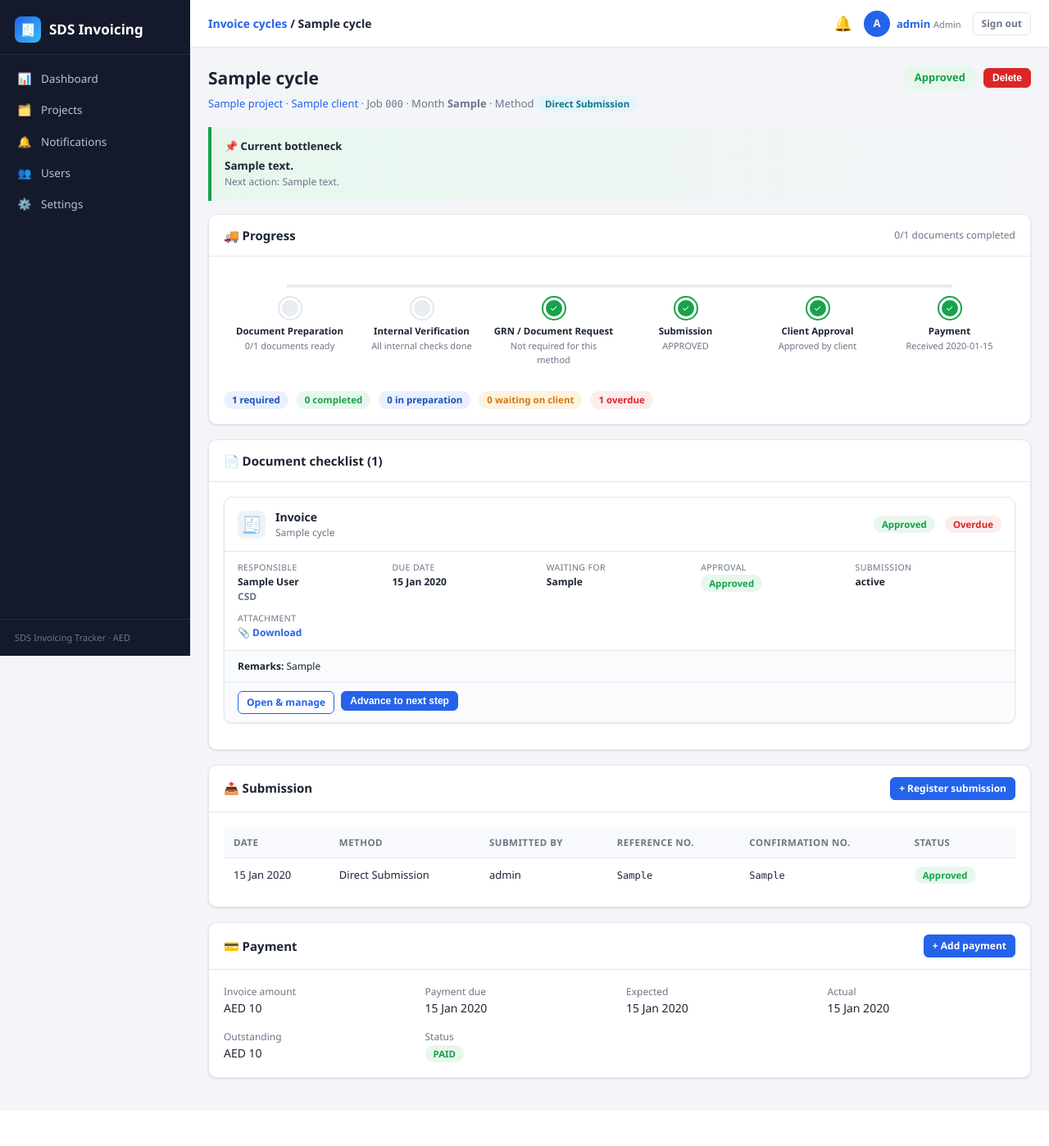
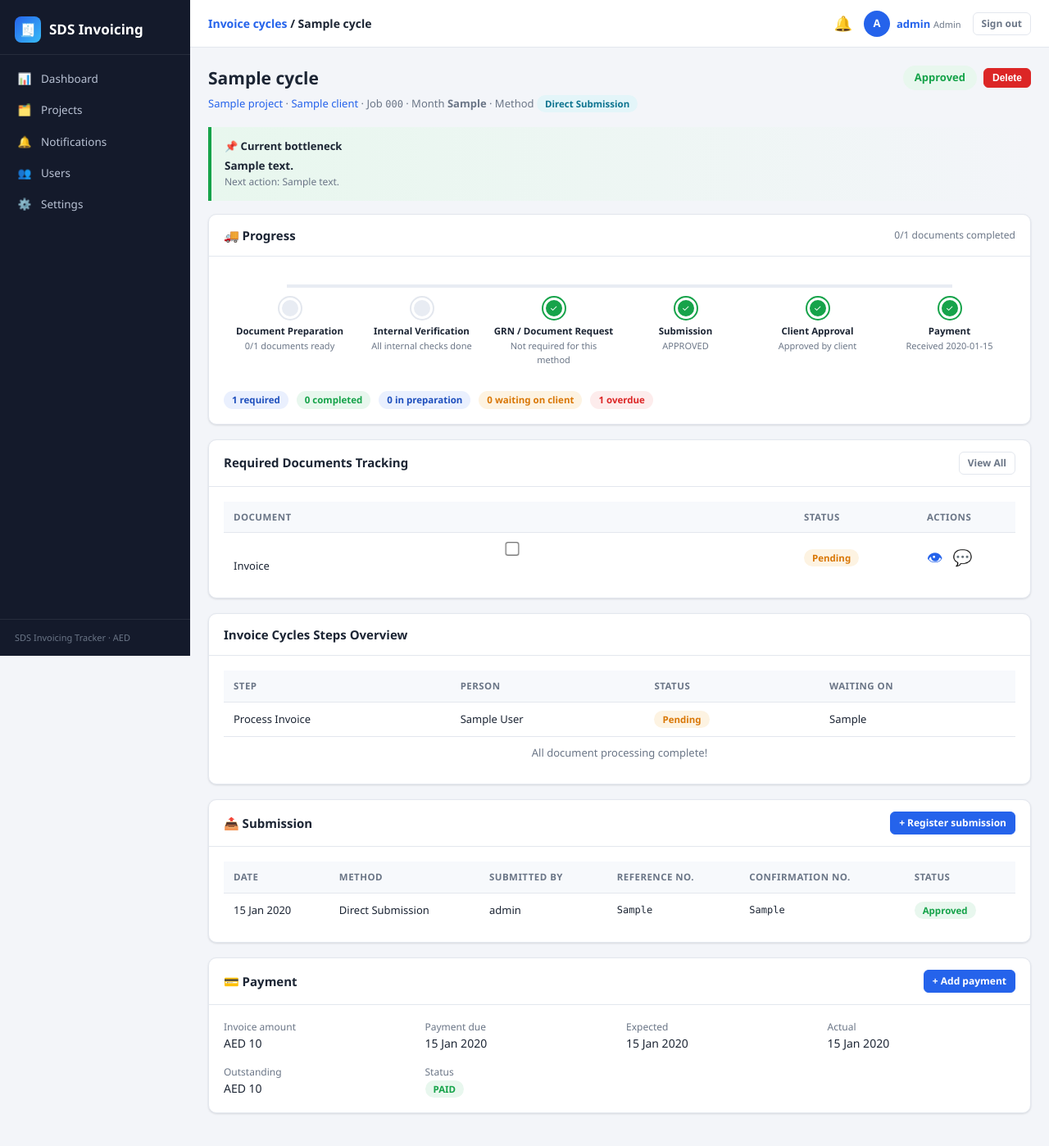
Before and after one commit to sgs-it/SDS-Invoicing, a Flask app: page /invoices/1 in a window 1280 px wide. Shown: the whole page at 82% size. Before the commit the page ends 1318 px from the top, so only its background shows below. Run offline with Flask 3, Linux system fonts and the light colour scheme; a user stored in the database is signed in; data comes from the database, SQL or seed files in the repository; tables that the repository leaves empty hold one stand-in row (values such as "Sample post"); data that the repository does not hold is empty.

Commit message:
Simplify document tracking to a checkbox and add steps overview

```diff
--- a/web/routes_invoices.py
+++ b/web/routes_invoices.py
@@ -353,6 +353,41 @@ def document_remove_attachment(doc_id):
     return redirect(url_for("invoices.document_detail", doc_id=doc.id))
 
 
+@bp.route("/documents/<int:doc_id>/quick-toggle", methods=["POST"])
+@login_required
+def document_quick_toggle(doc_id):
+    doc = db.get_or_404(CycleDocument, doc_id)
+    cycle = doc.cycle
+
+    completed = request.form.get("completed") == "1"
+    invoice_number = request.form.get("invoice_number", "").strip()
+
+    old_status = doc.status_code
+
+    if completed:
+        doc.status_code = "COMPLETED"
+        doc.completed_at = datetime.utcnow()
+        if invoice_number and doc.doc_type.code == "INV":
+            cycle.invoice_number = invoice_number
+        action = "Quick marked as completed"
+    else:
+        doc.status_code = "PREPARING"
+        doc.completed_at = None
+        action = "Quick marked as pending"
+
+    db.session.add(DocumentHistory(
+        cycle_document_id=doc.id, user_id=current_user.id,
+        action=action, from_status=old_status,
+        to_status=doc.status_code))
+
+    db.session.commit()
+    recompute_cycle(cycle)
+    db.session.commit()
+
+    flash(f"{doc.doc_type.name} updated.", "success")
+    return redirect(url_for("invoices.cycle_detail", cycle_id=cycle.id))
+
+
 # --------------------------------------------------------------------------- #
 # helpers
 # --------------------------------------------------------------------------- #
--- a/web/templates/invoice_cycle_detail.html
+++ b/web/templates/invoice_cycle_detail.html
@@ -63,51 +63,94 @@
 
 {# ------------------------------------------------ docs -------------------- #}
 <div class="card">
+  <div class="card-head" style="justify-content: space-between;">
+    <h3>Required Documents Tracking</h3>
+    <a href="#" class="btn ghost sm">View All</a>
+  </div>
+  <div class="card-body table-wrap">
+    <table class="tbl" style="margin-bottom: 0;">
+      <tr>
+        <th>Document</th>
+        <th style="width: 150px;">Status</th>
+        <th style="width: 120px;">Actions</th>
+      </tr>
+      {% for d in cycle.documents %}
+      <tr>
+        <td>
+          <form method="post" action="{{ url_for('invoices.document_quick_toggle', doc_id=d.id) }}" id="toggle_form_{{ d.id }}" style="display:inline;">
+            <input type="hidden" name="completed" value="{{ '0' if d.is_completed() else '1' }}">
+            {% if d.doc_type.code == 'INV' %}
+            <input type="hidden" name="invoice_number" id="inv_num_{{ d.id }}">
+            {% endif %}
+            <input type="checkbox" onchange="toggleDoc(this, '{{ d.id }}', '{{ d.doc_type.code }}')" {{ 'checked' if d.is_completed() else '' }} style="margin-right: 12px; transform: scale(1.3); cursor: pointer;">
+          </form>
+          <span style="font-weight: 500;">{{ d.doc_type.name }}</span>
+        </td>
+        <td>
+          {% if d.is_completed() %}
+          <span class="pill green">Completed</span>
+          {% else %}
+          <span class="pill amber">Pending</span>
+          {% endif %}
+        </td>
+        <td>
+          <div style="display: flex; gap: 12px;">
+            <a href="{{ url_for('invoices.document_detail', doc_id=d.id) }}" title="View / Manage"><span style="font-size: 1.2rem;">👁</span></a>
+            <a href="{{ url_for('invoices.document_detail', doc_id=d.id) }}#comments" title="Comments"><span style="font-size: 1.2rem;">💬</span></a>
+          </div>
+        </td>
+      </tr>
+      {% else %}
+      <tr><td colspan="3" class="empty">No required documents for this cycle.</td></tr>
+      {% endfor %}
+    </table>
+  </div>
+</div>
+
+<script>
+function toggleDoc(checkbox, docId, docCode) {
+    if (checkbox.checked && docCode === 'INV') {
+        const invNum = prompt("Enter invoice number(s) (optional):");
+        if (invNum !== null) {
+            document.getElementById('inv_num_' + docId).value = invNum;
+            document.getElementById('toggle_form_' + docId).submit();
+        } else {
+            checkbox.checked = false; // User cancelled
+        }
+    } else {
+        document.getElementById('toggle_form_' + docId).submit();
+    }
+}
+</script>
+
+<div class="card mt">
   <div class="card-head">
-    <h3>📄 Document checklist ({{ cycle.documents|length }})</h3>
+    <h3>Invoice Cycles Steps Overview</h3>
   </div>
-  <div class="card-body">
-    {% for d in cycle.documents %}
-    <div class="doc-card">
-      <div class="dc-head">
-        <div class="ic">{{ d.doc_type.icon }}</div>
-        <div class="t">
-          <div class="n">{{ d.doc_type.name }}</div>
-          <div class="m">{{ d.cycle.cycle_name }}</div>
-        </div>
-        <span class="pill {{ DOC_CSS(d.status_code) }}">{{ DOC_STATUS(d.status_code) }}</span>
-        {% if d.is_completed() %}<span class="pill green">✓ Completed</span>{% endif %}
-        {% if d.due_date and d.due_date < today and not d.is_completed() %}<span class="pill red">Overdue</span>{% endif %}
-      </div>
-      <div class="dc-body">
-        <div class="kv"><div class="k">Responsible</div>
-          <div class="v">{{ d.employee.name if d.employee else '—' }}<br>
-            <span class="muted small">{{ d.department.code if d.department else '' }}</span></div></div>
-        <div class="kv"><div class="k">Due date</div><div class="v">{{ d.due_date.strftime('%d %b %Y') if d.due_date else '—' }}</div></div>
-        <div class="kv"><div class="k">Waiting for</div><div class="v">{{ d.waiting_for or '—' }}</div></div>
-        <div class="kv"><div class="k">Approval</div><div class="v">
-          {% if d.approval_status == 'APPROVED' %}<span class="pill green">Approved</span>
-          {% elif d.approval_status == 'REJECTED' %}<span class="pill red">Rejected</span>
-          {% elif d.approval_status == 'PENDING' %}<span class="pill amber">Pending</span>
-          {% else %}<span class="pill grey">—</span>{% endif %}</div></div>
-        <div class="kv"><div class="k">Submission</div><div class="v">{{ d.submission_status or '—' }}</div></div>
-        <div class="kv"><div class="k">Attachment</div><div class="v">
-          {% if d.attachment_path %}
-            <a href="{{ url_for('invoices.document_attachment', doc_id=d.id) }}">📎 Download</a>
-          {% else %}—{% endif %}</div></div>
-      </div>
-      {% if d.remarks %}<div class="dc-foot"><span class="small"><b>Remarks:</b> {{ d.remarks[:160] }}</span></div>{% endif %}
-      <div class="dc-foot">
-        <a class="btn outline sm" href="{{ url_for('invoices.document_detail', doc_id=d.id) }}">Open & manage</a>
-        {% set nxt = d.current_step %}
-        {% if not d.is_completed() and (user_can_prepare(current_user, d.doc_type_id) or user_can_approve(current_user, d.doc_type_id)) %}
-        <form method="post" action="{{ url_for('invoices.document_advance', doc_id=d.id) }}" style="margin:0;">
-          <button class="btn sm" type="submit">Advance to next step</button>
-        </form>
+  <div class="card-body table-wrap">
+    <table class="tbl" style="margin-bottom: 0;">
+      <tr>
+        <th>Step</th>
+        <th>Person</th>
+        <th>Status</th>
+        <th>Waiting On</th>
+      </tr>
+      {% set pending_found = false %}
+      {% for d in cycle.documents %}
+        {% if not d.is_completed() and not pending_found %}
+          {% set pending_found = true %}
+          <tr>
+            <td>Process {{ d.doc_type.name }}</td>
+            <td>{{ d.employee.name if d.employee else d.department.name if d.department else 'Assigned Team' }}</td>
+            <td><span class="pill amber">Pending</span></td>
+            <td>{{ d.waiting_for or '-' }}</td>
+          </tr>
         {% endif %}
-      </div>
-    </div>
-    {% else %}<div class="empty">No required documents for this cycle.</div>{% endfor %}
+      {% endfor %}
+      {% if not pending_found %}
+      <tr><td colspan="4" class="empty">All document processing complete!</td></tr>
+      {% endif %}
+    </table>
   </div>
 </div>
 
```
